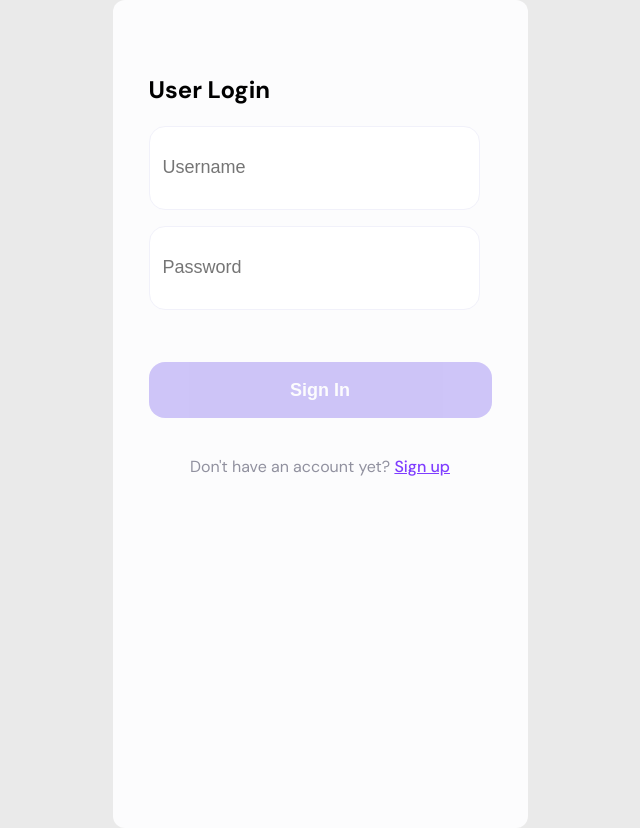
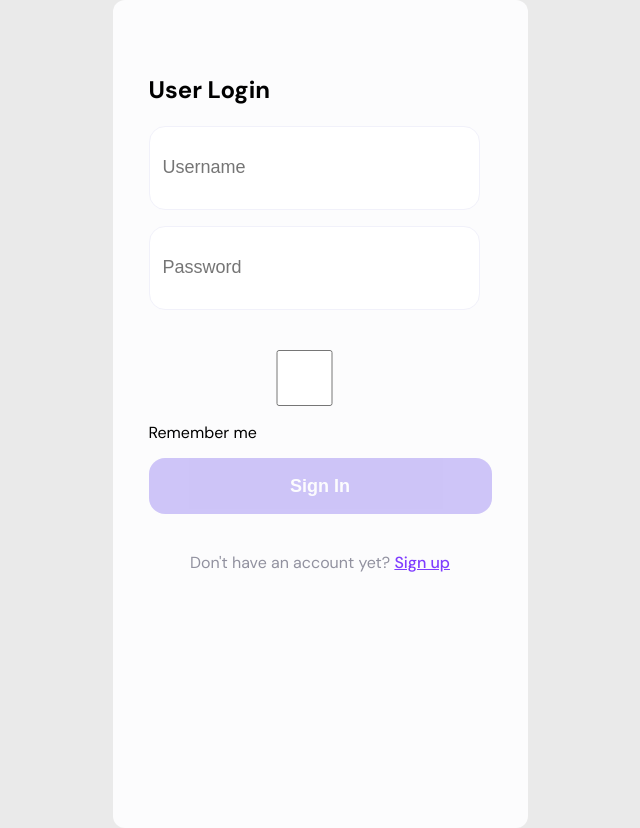
Before and after one commit to avarlamova/my-budget, a React (Create React App) app in the folder frontend/: page /login in a window 1280 px wide. Shown: the whole page, without its empty margins (320-960 px from the left). Built offline with nearby package versions, Linux system fonts and the light colour scheme; some icons are missing.

Commit message:
add useLocalStorage

```diff
--- a/frontend/src/App.tsx
+++ b/frontend/src/App.tsx
@@ -9,6 +9,7 @@ import "./App.css";
 import React from "react";
 import Dashboard from "./pages/dashboard/Dashboard";
 import Register from "./components/Register";
+import useLocalStorage from "./hooks/useLocalStorage";
 
 function App() {
   return (
--- a/frontend/src/components/Home.tsx
+++ b/frontend/src/components/Home.tsx
@@ -12,6 +12,7 @@ const Home = () => {
       <Link to="/register">
         <button className={styles.button}>Register </button>
       </Link>
+      <Link to="/dashboard">Go to the dashboard</Link>
     </div>
   );
   return pageContent;
--- a/frontend/src/components/Login.tsx
+++ b/frontend/src/components/Login.tsx
@@ -6,6 +6,7 @@ import { setCredentials } from "../features/auth/authSlice";
 import { useLoginMutation } from "../features/auth/authApiSlice";
 import { ReactComponent as ShowIcon } from "../assets/icons/show.svg";
 import styles from "./Login.module.scss";
+import useLocalStorage from "../hooks/useLocalStorage";
 
 const USERNAME_REGEX = /^[A-Za-z][A-Za-z0-9_]{3,29}$/;
 
@@ -21,6 +22,11 @@ const Login = () => {
   const [password, setPassword] = useState("");
   const [errorMessage, setErrorMessage] = useState("");
 
+  const [rememberMe, setRememberMe] = useState(false);
+  const [persistedLogin, setPersistedLogin] = useLocalStorage(
+    "rememberMe",
+    "false"
+  );
   const navigate = useNavigate(); //https://reactrouter.com/docs/en/v6/hooks/use-navigate
 
   const [login, { isLoading }] = useLoginMutation();
@@ -51,13 +57,23 @@ const Login = () => {
     }
     setPasswordType("password");
   };
+  const handleUserInput = (e: { target: HTMLInputElement }) =>
+    setUser(e?.target.value);
 
+  const handlePasswordInput = (e: { target: HTMLInputElement }) => {
+    setPassword(e?.target.value);
+  };
+
+  const handleRememberMe = () => {
+    setRememberMe(!rememberMe);
+  };
   const handleSubmit = async (e: React.FormEvent<HTMLFormElement>) => {
     e.preventDefault(); // no form reloading on submit
     if (validUsername) {
       try {
         const userData = await login({ user, password }).unwrap();
         dispatch(setCredentials({ ...userData, user }));
+        setPersistedLogin(rememberMe.toString());
         setUser("");
         setPassword("");
         // if login is successful
@@ -79,13 +95,6 @@ const Login = () => {
         }
       }
     }
-  };
-
-  const handleUserInput = (e: { target: HTMLInputElement }) =>
-    setUser(e?.target.value);
-
-  const handlePasswordInput = (e: { target: HTMLInputElement }) => {
-    setPassword(e?.target.value);
   };
 
   return isLoading ? ( // comes from useLoginMutation
@@ -111,7 +120,6 @@ const Login = () => {
             placeholder="Username"
           />
         </div>
-
         <div className={styles.field}>
           <input
             type={passwordType}
@@ -123,6 +131,12 @@ const Login = () => {
           />
           <ShowIcon onClick={togglePassword} className={styles.showIcon} />
         </div>
+        <input
+          type="checkbox"
+          checked={rememberMe}
+          onChange={handleRememberMe}
+        />
+        Remember me {rememberMe}
         <button
           className={styles.button}
           disabled={validUsername && password.length > 0 ? false : true}
--- a/frontend/src/components/RequireAuth.tsx
+++ b/frontend/src/components/RequireAuth.tsx
@@ -7,6 +7,7 @@ import React from "react";
 const RequireAuth = () => {
   const token = useSelector(selectCurrentToken);
   const location = useLocation();
+  console.log(token ? "logged in" : "not logged in");
   return token ? ( // if we are logged in
     <Outlet />
   ) : (
--- /dev/null
+++ b/frontend/src/hooks/useLocalStorage.ts
@@ -0,0 +1,16 @@
+import { useState, useEffect } from "react";
+
+const useLocalStorage = (key: string, initialValue: string) => {
+  const getValue = () => {
+    const res = localStorage.getItem(key);
+    return res ? JSON.parse(res) : initialValue;
+  };
+
+  const [value, setValue] = useState(getValue);
+  useEffect(() => {
+    localStorage.setItem(key, JSON.stringify(value));
+  }, [value]);
+
+  return [value, setValue];
+};
+export default useLocalStorage;
--- a/frontend/src/index.tsx
+++ b/frontend/src/index.tsx
@@ -8,9 +8,9 @@ import { Provider } from "react-redux";
 import { BrowserRouter, Routes, Route } from "react-router-dom";
 import { disableReactDevTools } from "@fvilers/disable-react-devtools";
 
-if (process.env.NODE_ENV === "production") {
-  disableReactDevTools();
-}
+// if (process.env.NODE_ENV === "production") {
+//   disableReactDevTools();
+// }
 
 const root = ReactDOM.createRoot(
   document.getElementById("root") as HTMLElement
```
